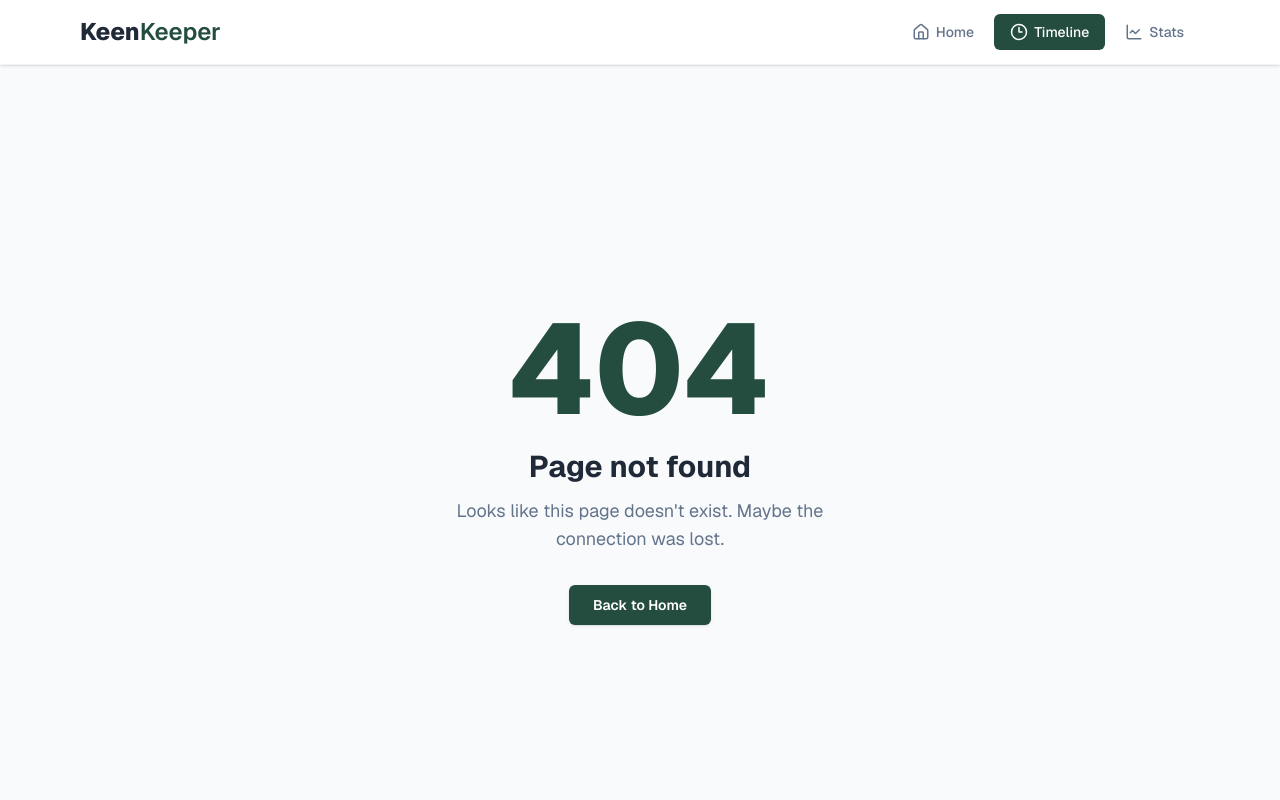
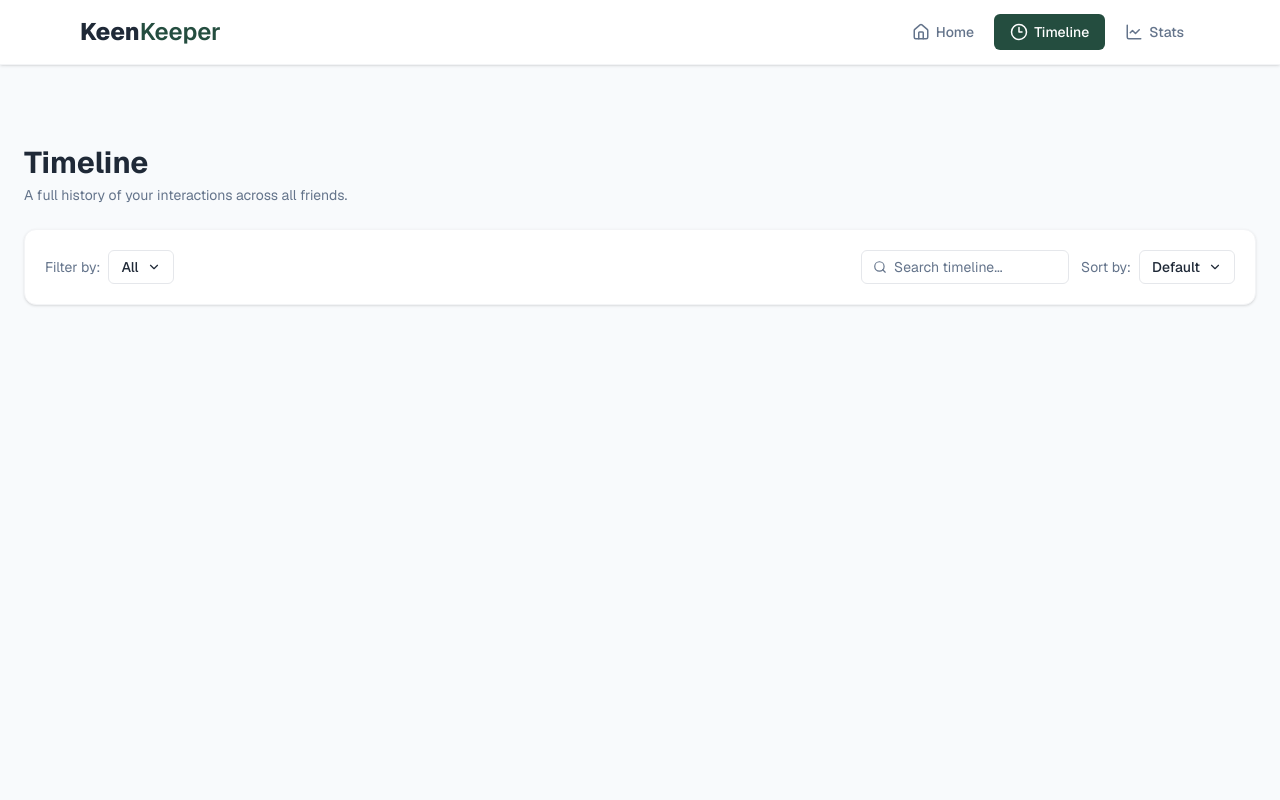
Before and after one commit to imarufbillah/keen-keeper, a Next.js app: page /timeline in a window 1280 px wide. Shown: the top 800 px of the page. Built offline with nearby package versions, Linux system fonts and the light colour scheme.

Commit message:
feat: add Timeline and TimelineControls components with filtering and sorting functionality

```diff
--- a/src/app/globals.css
+++ b/src/app/globals.css
@@ -5,4 +5,5 @@
   --color-hover-primary: #1a3a2f;
   --color-muted: #64748b;
   --color-heading: #1f2937;
+  --color-background: #f8fafc;
 }
--- /dev/null
+++ b/src/app/timeline/page.jsx
@@ -0,0 +1,24 @@
+import TimelineControls from "@/components/layout/timeline/TimelineControls";
+
+const Timeline = () => {
+  return (
+    <section className="pt-14 md:pt-20 pb-10">
+      <div className="container mx-auto px-4 sm:px-6 space-y-6">
+        {/* Header */}
+        <div className="flex flex-col gap-1">
+          <h1 className="text-2xl sm:text-3xl font-bold text-heading">
+            Timeline
+          </h1>
+          <p className="text-sm text-muted">
+            A full history of your interactions across all friends.
+          </p>
+        </div>
+
+        {/* Filter + Search + Sort */}
+        <TimelineControls />
+      </div>
+    </section>
+  );
+};
+
+export default Timeline;
--- /dev/null
+++ b/src/components/layout/timeline/TimelineControls.jsx
@@ -0,0 +1,61 @@
+"use client";
+
+import { useState } from "react";
+import { Search } from "lucide-react";
+import Dropdown from "@/components/ui/Dropdown";
+
+const filterOptions = [
+  { value: "all", label: "All" },
+  { value: "call", label: "Call" },
+  { value: "text", label: "Text" },
+  { value: "video", label: "Video" },
+];
+
+const sortOptions = [
+  { value: "default", label: "Default" },
+  { value: "newest", label: "Newest" },
+  { value: "oldest", label: "Oldest" },
+];
+
+const TimelineControls = () => {
+  const [filter, setFilter] = useState("all");
+  const [sort, setSort] = useState("default");
+
+  return (
+    <div className="bg-white rounded-xl border border-gray-100 shadow-sm p-4 sm:p-5 flex flex-col sm:flex-row gap-3 sm:items-center sm:justify-between">
+      {/* Filter */}
+      <Dropdown
+        label="Filter by:"
+        options={filterOptions}
+        value={filter}
+        onChange={setFilter}
+      />
+
+      <div className="flex flex-col-reverse sm:flex-row gap-3 sm:items-center">
+        {/* Search */}
+        <div className="relative">
+          <Search
+            size={14}
+            className="absolute left-3 top-1/2 -translate-y-1/2 text-muted pointer-events-none"
+          />
+          <input
+            type="search"
+            name="search"
+            placeholder="Search timeline..."
+            className="text-sm text-heading border border-gray-200 rounded-md pl-8 pr-3 py-1.5 bg-white placeholder:text-muted focus:outline-none focus:ring-2 focus:ring-primary/20 focus:border-primary transition-colors w-full sm:w-52"
+          />
+        </div>
+
+        {/* Sort */}
+        <Dropdown
+          label="Sort by:"
+          options={sortOptions}
+          value={sort}
+          onChange={setSort}
+        />
+      </div>
+    </div>
+  );
+};
+
+export default TimelineControls;
--- /dev/null
+++ b/src/components/ui/Dropdown.jsx
@@ -0,0 +1,73 @@
+"use client";
+
+import { useState, useRef, useEffect } from "react";
+import { ChevronDown, Check } from "lucide-react";
+
+const Dropdown = ({ label, options, value, onChange }) => {
+  const [open, setOpen] = useState(false);
+  const ref = useRef(null);
+
+  const selected = options.find((o) => o.value === value) ?? options[0];
+
+  // Close on outside click
+  useEffect(() => {
+    const handler = (e) => {
+      if (ref.current && !ref.current.contains(e.target)) setOpen(false);
+    };
+    document.addEventListener("mousedown", handler);
+    return () => document.removeEventListener("mousedown", handler);
+  }, []);
+
+  return (
+    <div className="flex items-center gap-2">
+      {label && (
+        <span className="text-sm text-muted shrink-0">{label}</span>
+      )}
+      <div ref={ref} className="relative">
+        {/* Trigger */}
+        <button
+          onClick={() => setOpen((prev) => !prev)}
+          className={`flex items-center gap-2 px-3 py-1.5 text-sm font-medium rounded-md border transition-colors bg-white ${
+            open
+              ? "border-primary text-primary ring-2 ring-primary/20"
+              : "border-gray-200 text-heading hover:border-gray-300"
+          }`}
+        >
+          {selected.label}
+          <ChevronDown
+            size={14}
+            className={`transition-transform duration-200 ${open ? "rotate-180" : ""}`}
+          />
+        </button>
+
+        {/* Menu */}
+        {open && (
+          <ul className="absolute z-50 mt-1.5 min-w-full w-max bg-white border border-gray-100 rounded-xl shadow-lg py-1 overflow-hidden">
+            {options.map((option) => (
+              <li key={option.value}>
+                <button
+                  onClick={() => {
+                    onChange(option.value);
+                    setOpen(false);
+                  }}
+                  className={`w-full flex items-center justify-between gap-6 px-4 py-2 text-sm transition-colors ${
+                    option.value === value
+                      ? "text-primary bg-[#CBFADB]/50 font-medium"
+                      : "text-heading hover:bg-gray-50"
+                  }`}
+                >
+                  {option.label}
+                  {option.value === value && (
+                    <Check size={13} className="text-primary shrink-0" />
+                  )}
+                </button>
+              </li>
+            ))}
+          </ul>
+        )}
+      </div>
+    </div>
+  );
+};
+
+export default Dropdown;
```
